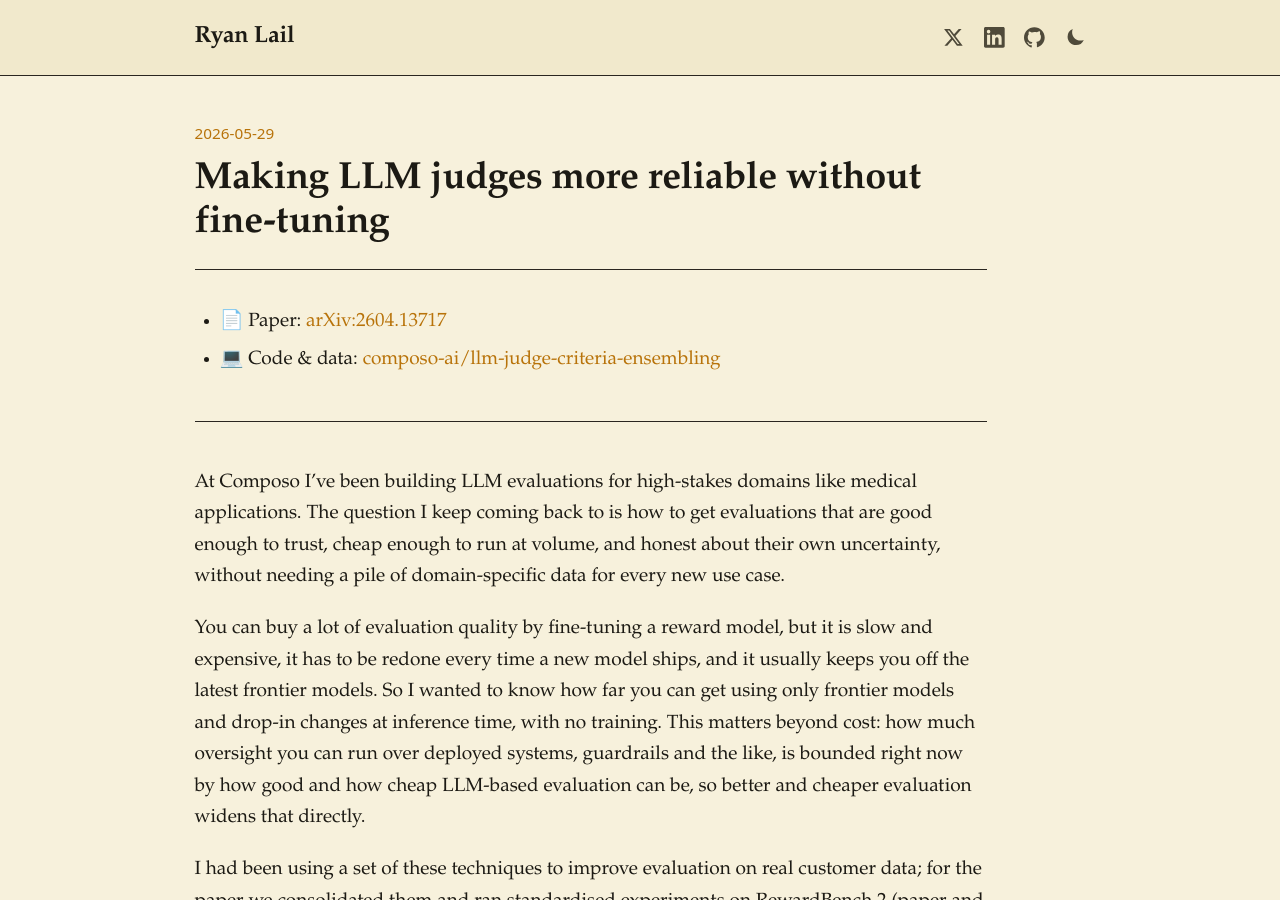
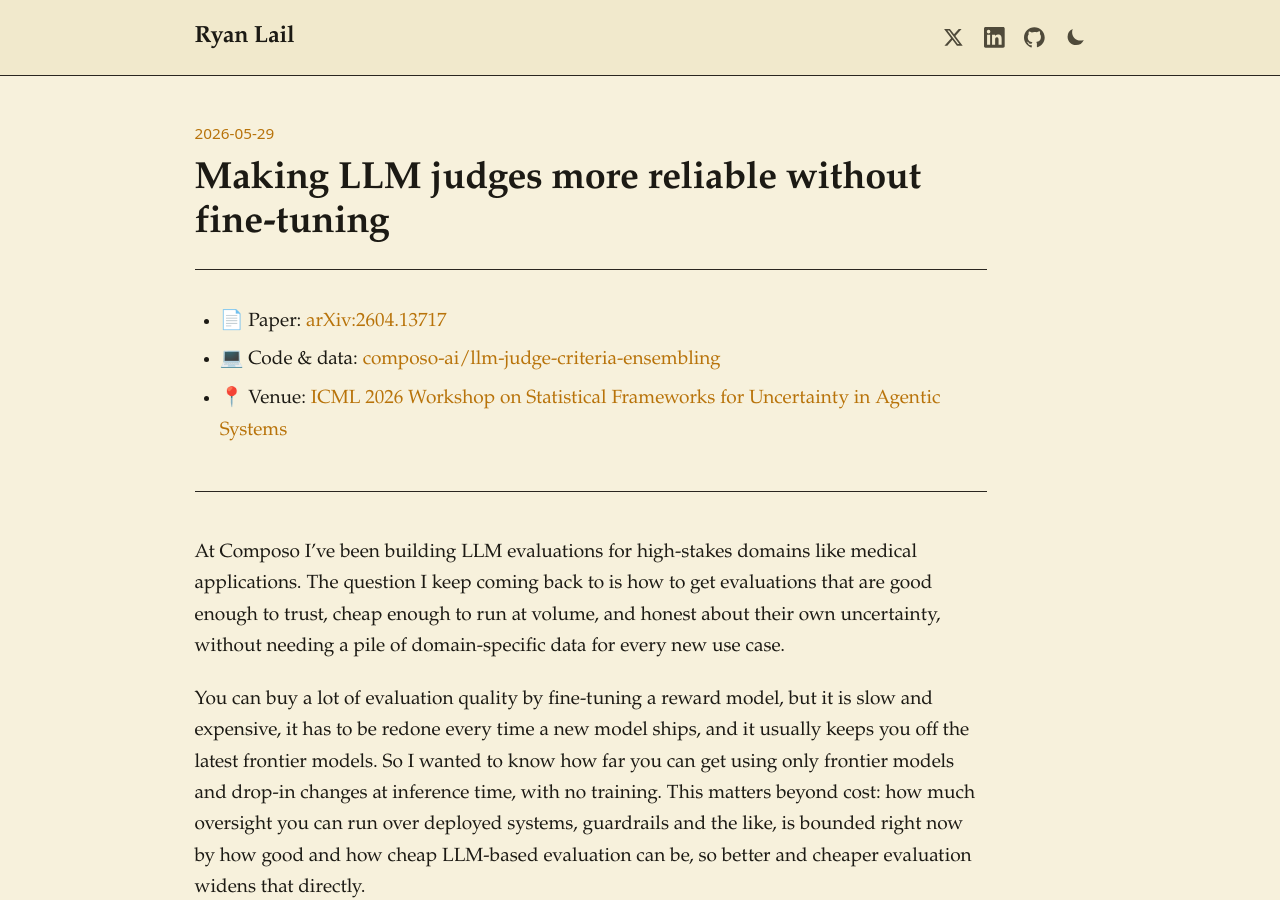
Before and after one commit to ryanlail/ryanlail.github.io, a Jekyll site: the page built from _posts/2026-05-29-cost-effective-llm-as-a-judge.md, in a window 1280 px wide and 900 px high. Built offline with Jekyll 4.4.1, drawn with Linux system fonts in a browser that asks for light colours.

Commit message:
Add ICML 2026 workshop venue line to LLM-judge post
https://claude.ai/code/session_01Fm8eSAepmCxUSSeqJrEjMh

```diff
--- a/_posts/2026-05-29-cost-effective-llm-as-a-judge.md
+++ b/_posts/2026-05-29-cost-effective-llm-as-a-judge.md
@@ -11,6 +11,7 @@ subtitle: "Improving RewardBench2 performance by 13.5%"
 
 - 📄 Paper: [arXiv:2604.13717](https://arxiv.org/abs/2604.13717)
 - 💻 Code & data: [composo-ai/llm-judge-criteria-ensembling](https://github.com/composo-ai/llm-judge-criteria-ensembling)
+- 📍 Venue: [ICML 2026 Workshop on Statistical Frameworks for Uncertainty in Agentic Systems](https://agentic-uncertainty-icml2026.github.io/)
 
 ---
 
```
